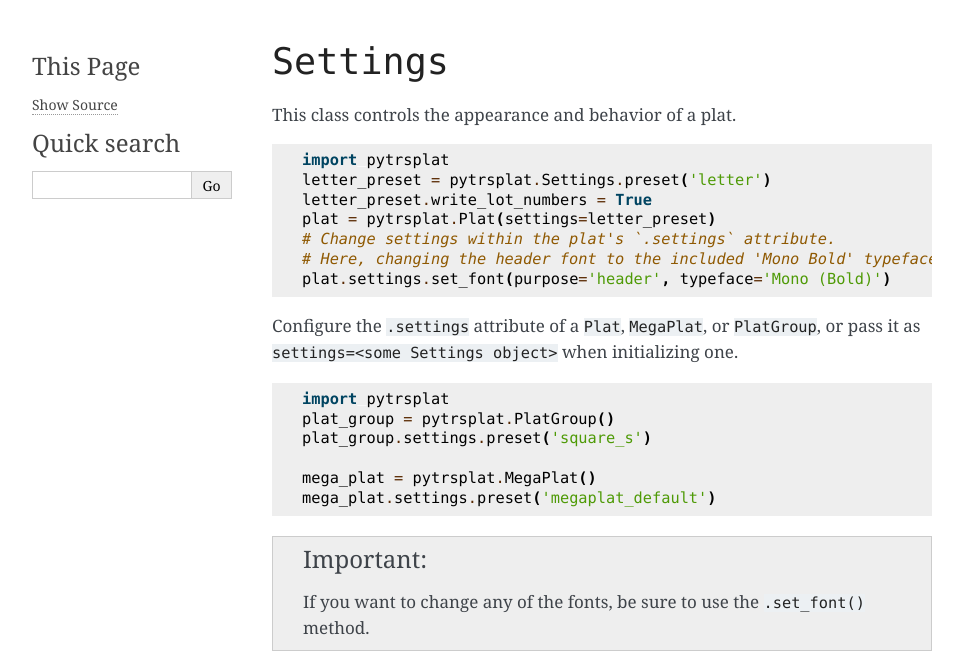
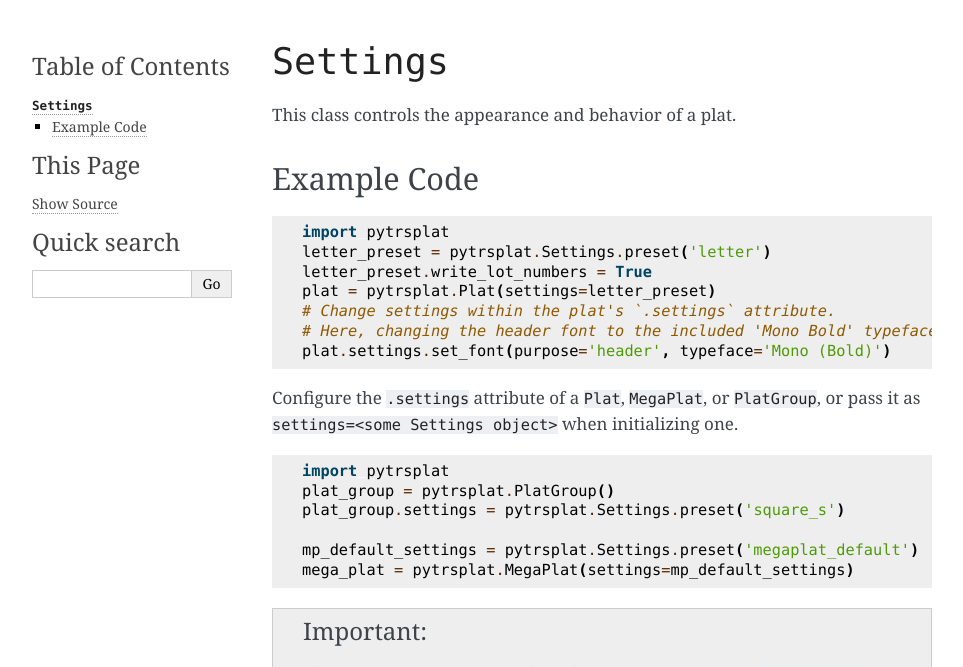
Before and after one commit to JamesPImes/pyTRSplat, a Sphinx documentation site: the page built from docs/source/modules/settings.rst, in a window 1280 px wide, cut to the strip 0-667 px from the top of the page. Shown: the whole strip, without its empty margins (148-1111 px from the left). Built offline with Sphinx 7.4.7, drawn with Linux system fonts in a browser that asks for light colours.

Commit message:
clarify example code for Settings

```diff
--- a/docs/source/modules/settings.rst
+++ b/docs/source/modules/settings.rst
@@ -2,6 +2,9 @@
 ============
 
 This class controls the appearance and behavior of a plat.
+
+Example Code
+------------
 
 .. code-block:: python
 
@@ -22,10 +25,10 @@ initializing one.
 
     import pytrsplat
     plat_group = pytrsplat.PlatGroup()
-    plat_group.settings.preset('square_s')
+    plat_group.settings = pytrsplat.Settings.preset('square_s')
 
-    mega_plat = pytrsplat.MegaPlat()
-    mega_plat.settings.preset('megaplat_default')
+    mp_default_settings = pytrsplat.Settings.preset('megaplat_default')
+    mega_plat = pytrsplat.MegaPlat(settings=mp_default_settings)
 
 
 .. important::
```
Also changed, not shown: other parts of docs/source/modules/settings.rst (+0 -1 lines).
